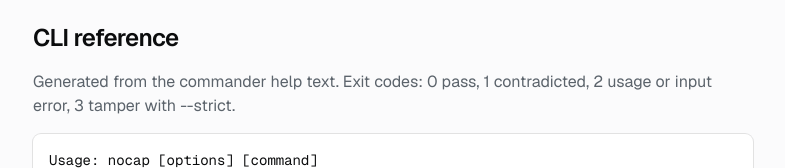
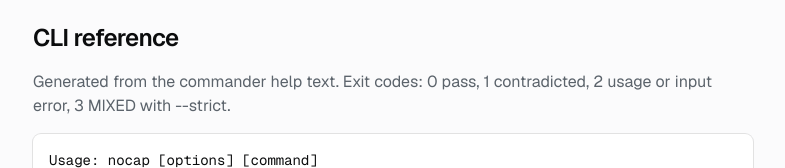
Before and after one commit to shankywho/nocap, a Next.js app in the folder apps/web/: page /docs in a window 1280 px wide. Shown: the part 402-570 px from the top of the page, without its empty margins (247-1032 px from the left). Built offline with nearby package versions, Linux system fonts and the light colour scheme.

Commit message:
docs: demo script, launch post, build log, changelog
Co-Authored-By: Claude Sonnet 5.5 <noreply@anthropic.com>

```diff
--- a/apps/web/app/docs/page.tsx
+++ b/apps/web/app/docs/page.tsx
@@ -21,7 +21,7 @@ export default function Docs() {
       <Pre>{"npx nocap demo toothless\nnpx nocap check --summary summary.md"}</Pre>
 
       <H id="cli">CLI reference</H>
-      <P>Generated from the commander help text. Exit codes: 0 pass, 1 contradicted, 2 usage or input error, 3 tamper with --strict.</P>
+      <P>Generated from the commander help text. Exit codes: 0 pass, 1 contradicted, 2 usage or input error, 3 MIXED with --strict.</P>
       <Pre>{help.root}</Pre>
       {Object.entries(cmds).map(([name, text]) => (
         <div key={name} className="space-y-1"><h3 className="font-mono text-sm text-accent">nocap {name}</h3><Pre>{text}</Pre></div>
--- a/package.json
+++ b/package.json
@@ -13,6 +13,7 @@
     "test": "vitest run",
     "test:watch": "vitest",
     "fixtures": "tsx scripts/build-fixtures.ts",
+    "build-log": "sh scripts/build-log.sh",
     "docs:cli": "tsx --tsconfig tsconfig.tools.json scripts/gen-cli-docs.ts",
     "examples:generate": "tsx --tsconfig tsconfig.tools.json scripts/generate-examples.ts",
     "eval": "tsx --tsconfig tsconfig.tools.json scripts/eval.ts",
```
Also changed, not shown: 3 other files (tests, documents, lock files or other folders).
